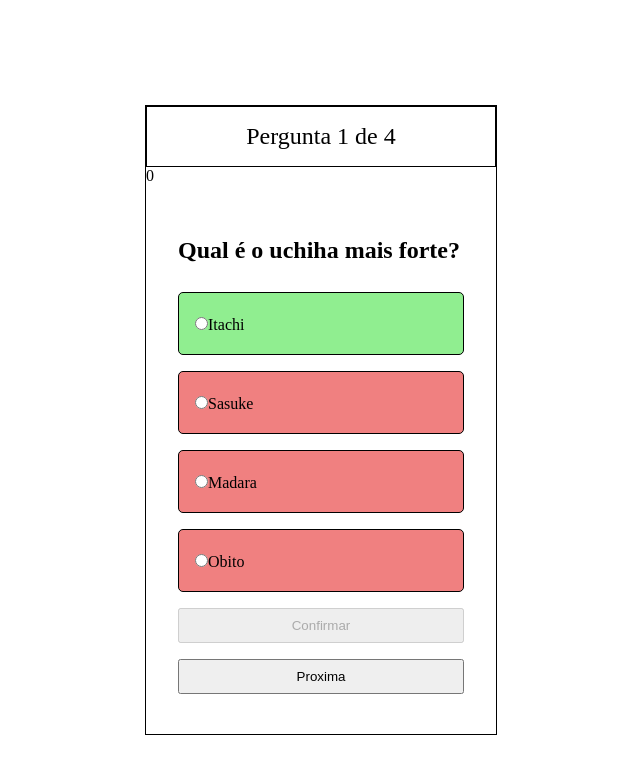
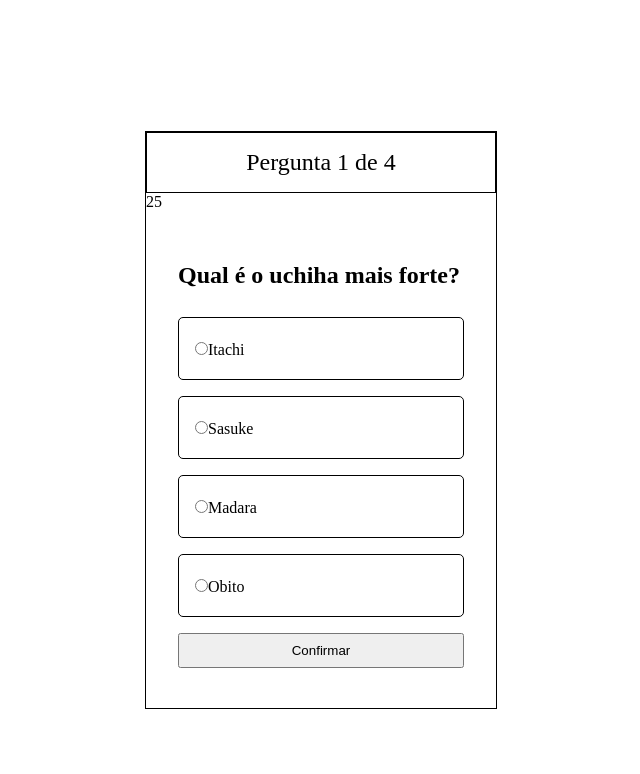
Before and after one commit to GusttavoCDN-zz/trivia_game, a Next.js app: page /quiz in a window 1280 px wide. Shown: the top 774 px of the page, without its empty margins (319-959 px from the left). Built offline with nearby package versions, Linux system fonts and the light colour scheme.

Commit message:
refactor: Consertado nome de variaveis e renderização de quizes aleatorios

```diff
--- a/pages/quiz.tsx
+++ b/pages/quiz.tsx
@@ -1,4 +1,4 @@
-import React, { useContext, useState } from 'react';
+import React, { useContext, useMemo, useState } from 'react';
 import { useRouter } from 'next/router';
 import Container from '../src/components/Container';
 import QuestionWidget from '../src/components/QuestionWidget';
@@ -6,17 +6,20 @@ import { QuizContext } from '../src/Context';
 import Header from '../src/components/Header';
 
 function QuizPage() {
-  const { quiz } = useContext(QuizContext);
-  const [questions, setQuestions] = useState(quiz.questions);
-  const [questionIndex, setQuestionIndex] = useState(0);
-  const { setIsTimerOn, setTime } = useContext(QuizContext);
+  const { quizzes, setIsTimerOn, setTime } = useContext(QuizContext);
   const { setAssertions, assertions } = useContext(QuizContext);
 
+  const [next, setNext] = useState(false);
+  const [questionIndex, setQuestionIndex] = useState(0);
+  const [chosenAlternative, setChosenAlternative] = useState(-1);
+
+  const quiz = useMemo(
+    () => quizzes[Math.floor(Math.random() * quizzes.length)],
+    [quizzes],
+  );
+  const { questions } = quiz;
   const question = questions[questionIndex];
   const totalQuestions = questions.length;
-
-  const [chosenAlternative, setChosenAlternative] = useState(-1);
-  const [next, setNext] = useState(false);
 
   const router = useRouter();
 
@@ -45,16 +48,13 @@ function QuizPage() {
 
   const changeQuestion = () => {
     calculateScore();
-    if (questionIndex === totalQuestions - 1) {
-      router.push('/feedback');
-      return;
-    }
     cleanHighLight();
-    setQuestionIndex(questionIndex + 1);
-    setTime(5);
+    setTime(30);
     setIsTimerOn(true);
     setChosenAlternative(-1);
     setNext(false);
+    if (questionIndex === totalQuestions - 1) router.push('/feedback');
+    else setQuestionIndex(questionIndex + 1);
   };
 
   return (
--- a/src/Context/index.tsx
+++ b/src/Context/index.tsx
@@ -3,7 +3,7 @@ import IContext from '../interfaces/IContext';
 import IQuiz from '../interfaces/IQuiz';
 import INITIAL_QUIZZES from '../data';
 
-const INITIAL_TIME = 5;
+const INITIAL_TIME = 30;
 
 const defaultValue = {} as IContext;
 export const QuizContext = createContext(defaultValue);
@@ -13,27 +13,25 @@ interface IQuizProviderProps {
 }
 
 export default function QuizProvider({ children }: IQuizProviderProps) {
-  const [quizes, setQuizes] = useState<IQuiz[]>(INITIAL_QUIZZES);
+  const [quizzes, setQuizzes] = useState<IQuiz[]>(INITIAL_QUIZZES);
   const [quizIndex, setQuizIndex] = useState(0);
   const [assertions, setAssertions] = useState(0);
   const [time, setTime] = useState(INITIAL_TIME);
   const [isTimerOn, setIsTimerOn] = useState(true);
 
-  const quiz = quizes[quizIndex];
-
   const context = useMemo(
     () => ({
-      quiz,
-      quizes,
+      quizzes,
       assertions,
       time,
       isTimerOn,
       setAssertions,
       setIsTimerOn,
       setTime,
-      setQuizes,
+      setQuizzes,
+      setQuizIndex,
     }),
-    [quiz, isTimerOn, quizIndex, time, assertions, quizes],
+    [isTimerOn, quizIndex, time, assertions, quizzes],
   );
 
   return <QuizContext.Provider value={context}>{children}</QuizContext.Provider>;
--- a/src/components/QuestionWidget/index.tsx
+++ b/src/components/QuestionWidget/index.tsx
@@ -1,6 +1,7 @@
 /* eslint-disable no-unused-vars */
 import React, { useContext, useEffect } from 'react';
-import { QuizContext, IQuestion } from '../../Context';
+import { QuizContext } from '../../Context';
+import IQuestion from '../../interfaces/IQuestion';
 import Button from '../Button';
 import Timer from '../Timer';
 import Widget from '../Widget';
--- a/src/interfaces/IContext.ts
+++ b/src/interfaces/IContext.ts
@@ -2,15 +2,15 @@ import { Dispatch, SetStateAction } from 'react';
 import IQuiz from './IQuiz';
 
 interface IContext {
-  quiz: IQuiz;
-  quizes: IQuiz[];
+  quizzes: IQuiz[];
   assertions: number;
   time: number;
   isTimerOn: boolean;
   setAssertions: Dispatch<SetStateAction<number>>;
   setIsTimerOn: Dispatch<SetStateAction<boolean>>;
   setTime: Dispatch<SetStateAction<number>>;
-  setQuizes: Dispatch<SetStateAction<IQuiz[]>>;
+  setQuizzes: Dispatch<SetStateAction<IQuiz[]>>;
+  setQuizIndex: Dispatch<SetStateAction<number>>;
 }
 
 export default IContext;
```
Also changed, not shown: pages/feedback.tsx (+2 -12 lines), pages/new_quiz.tsx (+6 -2 lines).
